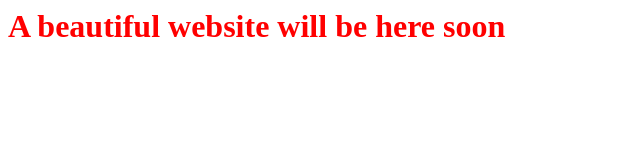
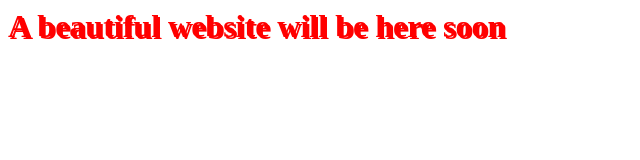
Before and after one commit to Sun5hine/Learning-curve, a plain HTML site: page index.html in a window 1280 px wide. Shown: the whole page, without its empty margins (0-640 px from the left). Drawn offline with Linux system fonts and the light colour scheme.

Commit message:
Update index.html

```diff
--- a/index.html
+++ b/index.html
@@ -3,5 +3,6 @@
 <style>
   h1 {
   color: red;
+    text-shadow: 2px 2px;
   }
 </style>
```
